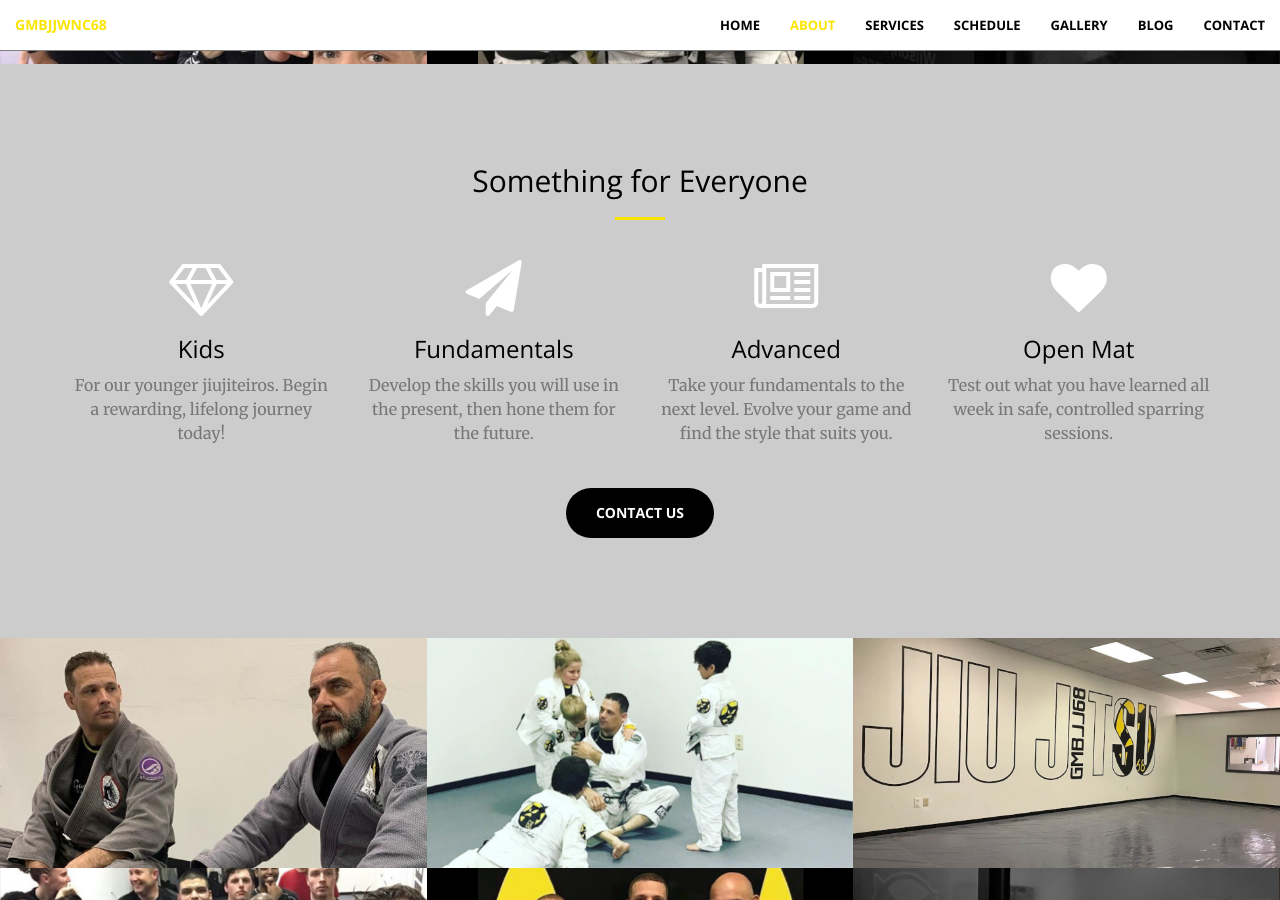
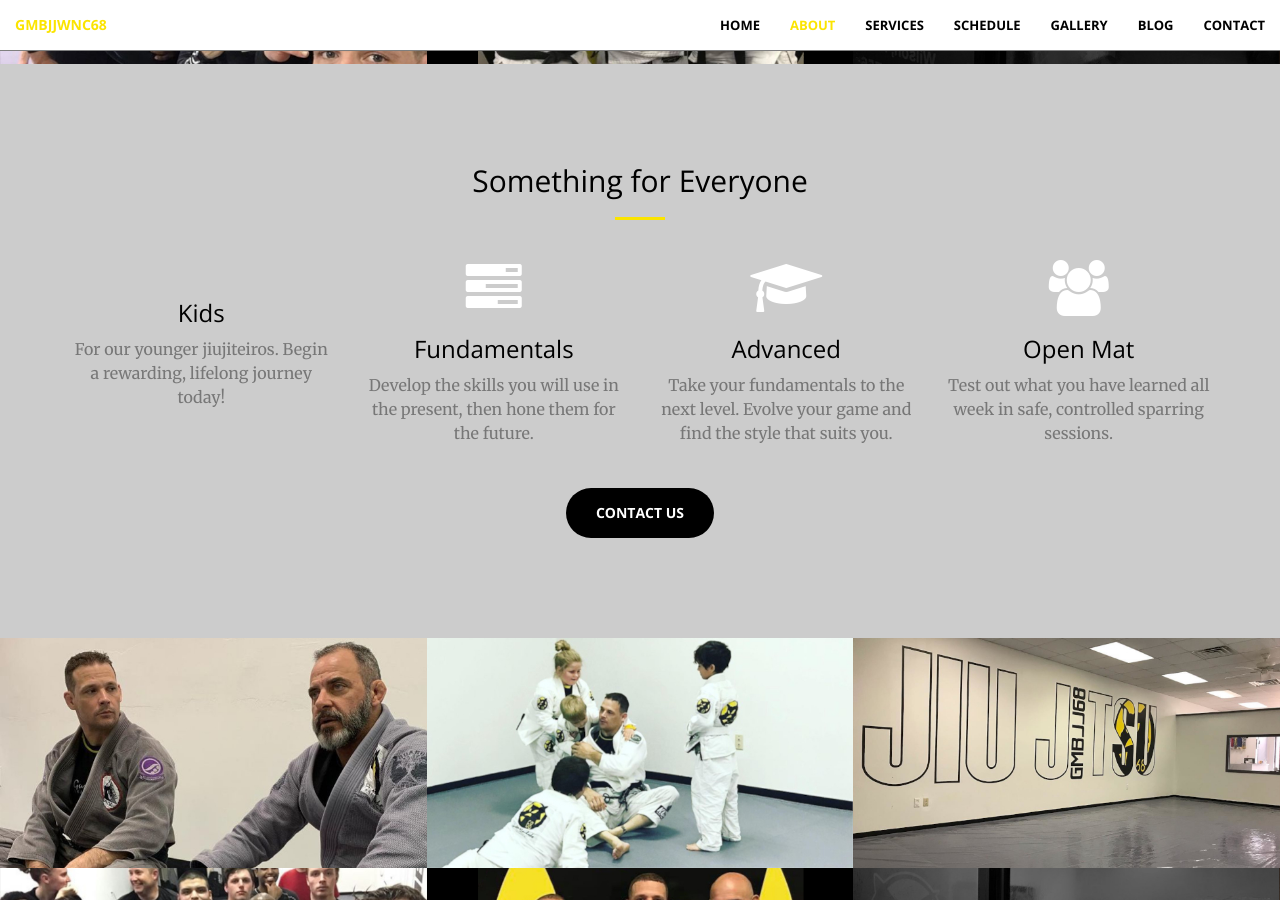
Before and after one commit to gmbjjwnc68/gmbjjwnc68.github.io, a Jekyll site: the page built from index.html, in a window 1280 px wide and 900 px high, scrolled down 1760 px. Built offline with Jekyll 4.4.1, drawn with Linux system fonts in a browser that asks for light colours.

Commit message:
Change class icons

```diff
--- a/_includes/services.html
+++ b/_includes/services.html
@@ -12,28 +12,28 @@
         <div class="row">
             <div class="col-lg-3 col-md-6 text-center">
                 <div class="service-box">
-                    <i class="fa fa-4x fa-diamond wow bounceIn text-primary" style="color:white"></i>
+                    <i class="fa fa-4x fa-grav wow bounceIn text-primary" style="color:white"></i>
                     <h3>Kids</h3>
                     <p class="text-muted">For our younger jiujiteiros. Begin a rewarding, lifelong journey today!</p>
                 </div>
             </div>
             <div class="col-lg-3 col-md-6 text-center">
                 <div class="service-box">
-                    <i class="fa fa-4x fa-paper-plane wow bounceIn text-primary" data-wow-delay=".1s" style="color:white"></i>
+                    <i class="fa fa-4x fa-tasks wow bounceIn text-primary" data-wow-delay=".1s" style="color:white"></i>
                     <h3>Fundamentals</h3>
                     <p class="text-muted">Develop the skills you will use in the present, then hone them for the future.</p>
                 </div>
             </div>
             <div class="col-lg-3 col-md-6 text-center">
                 <div class="service-box">
-                    <i class="fa fa-4x fa-newspaper-o wow bounceIn text-primary" data-wow-delay=".2s" style="color:white"></i>
+                    <i class="fa fa-4x fa-graduation-cap wow bounceIn text-primary" data-wow-delay=".2s" style="color:white"></i>
                     <h3>Advanced</h3>
                     <p class="text-muted">Take your fundamentals to the next level. Evolve your game and find the style that suits you.</p>
                 </div>
             </div>
             <div class="col-lg-3 col-md-6 text-center">
                 <div class="service-box">
-                    <i class="fa fa-4x fa-heart wow bounceIn text-primary" data-wow-delay=".3s" style="color:white"></i>
+                    <i class="fa fa-4x fa-users wow bounceIn text-primary" data-wow-delay=".3s" style="color:white"></i>
                     <h3>Open Mat</h3>
                     <p class="text-muted">Test out what you have learned all week in safe, controlled sparring sessions.</p>
                 </div>
```
